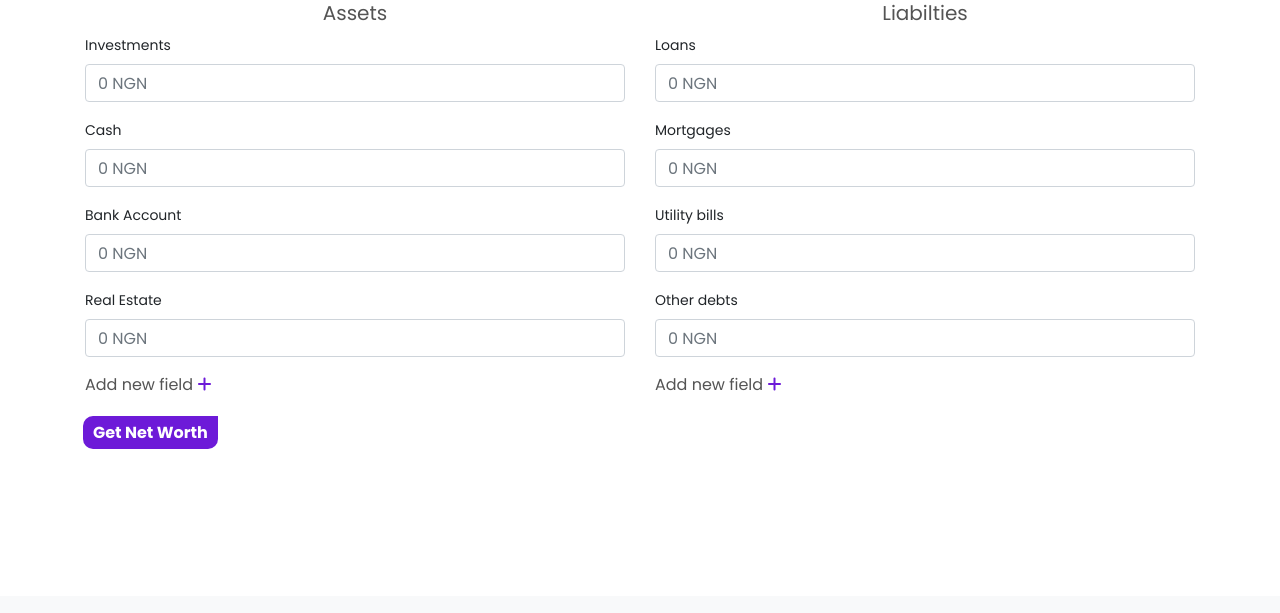
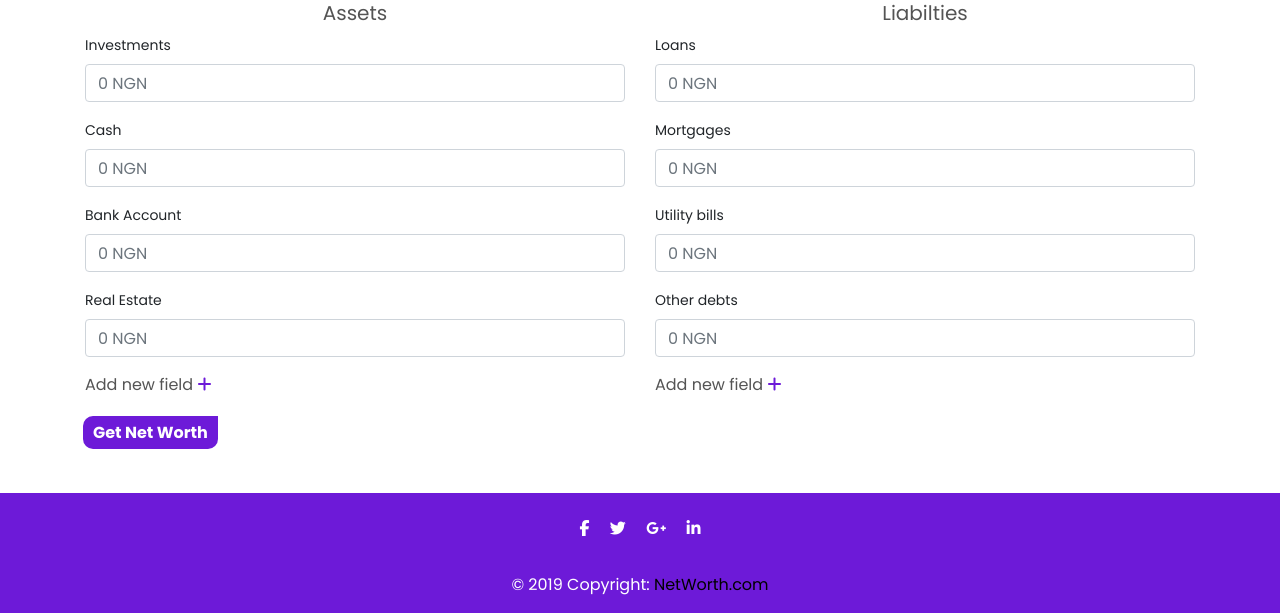
Before and after one commit to hngi/deimos-net-worth-web-app, a PHP site: page /dashboard.html in a window 1280 px wide. Shown: the part 204-817 px from the top of the page. Before the commit the page ends 653 px from the top, so only its background shows below. Run offline with PHP 8.4, Linux system fonts and the light colour scheme; some libraries are stand-ins or nearby versions.

Commit message:
Add footer to dashboard

```diff
--- a/css/dashboard.css
+++ b/css/dashboard.css
@@ -80,3 +80,14 @@ main .get-started:hover {
    color: #545454;
    cursor: pointer;
 }
+
+
+/* Footer */
+footer{
+   background: #6D1AD8;
+   box-shadow: 0px 10px 10px #c4c4c4;
+   color: #fff;
+}
+.footer-copyright a{
+   color: #000;
+}
--- a/dashboard.html
+++ b/dashboard.html
@@ -136,6 +136,39 @@
             </div>
         </main>
     </section>
+    <!-- Footer -->
+    <footer class="page-footer font-small special-color-dark pt-4">
+        <div class="container">
+
+          <ul class="list-unstyled list-inline text-center">
+            <li class="list-inline-item">
+              <a class="btn-floating btn-fb mx-1">
+                <i class="fab fa-facebook-f"> </i>
+              </a>
+            </li>
+            <li class="list-inline-item">
+              <a class="btn-floating btn-tw mx-1">
+                <i class="fab fa-twitter"> </i>
+              </a>
+            </li>
+            <li class="list-inline-item">
+              <a class="btn-floating btn-gplus mx-1">
+                <i class="fab fa-google-plus-g"> </i>
+              </a>
+            </li>
+            <li class="list-inline-item">
+              <a class="btn-floating btn-li mx-1">
+                <i class="fab fa-linkedin-in"> </i>
+              </a>
+            </li>
+          </ul>
+
+        </div>
+        <div class="footer-copyright text-center py-3">© 2019 Copyright:
+          <a href="http://34.89.207.113/index.php"> NetWorth.com</a>
+        </div>
+    </footer>
+    <!-- Footer -->
     <script src="https://code.jquery.com/jquery-3.3.1.slim.min.js"></script>
     <script src="https://cdnjs.cloudflare.com/ajax/libs/popper.js/1.14.7/umd/popper.min.js"></script>
     <script src="https://stackpath.bootstrapcdn.com/bootstrap/4.3.1/js/bootstrap.min.js"></script>
```
